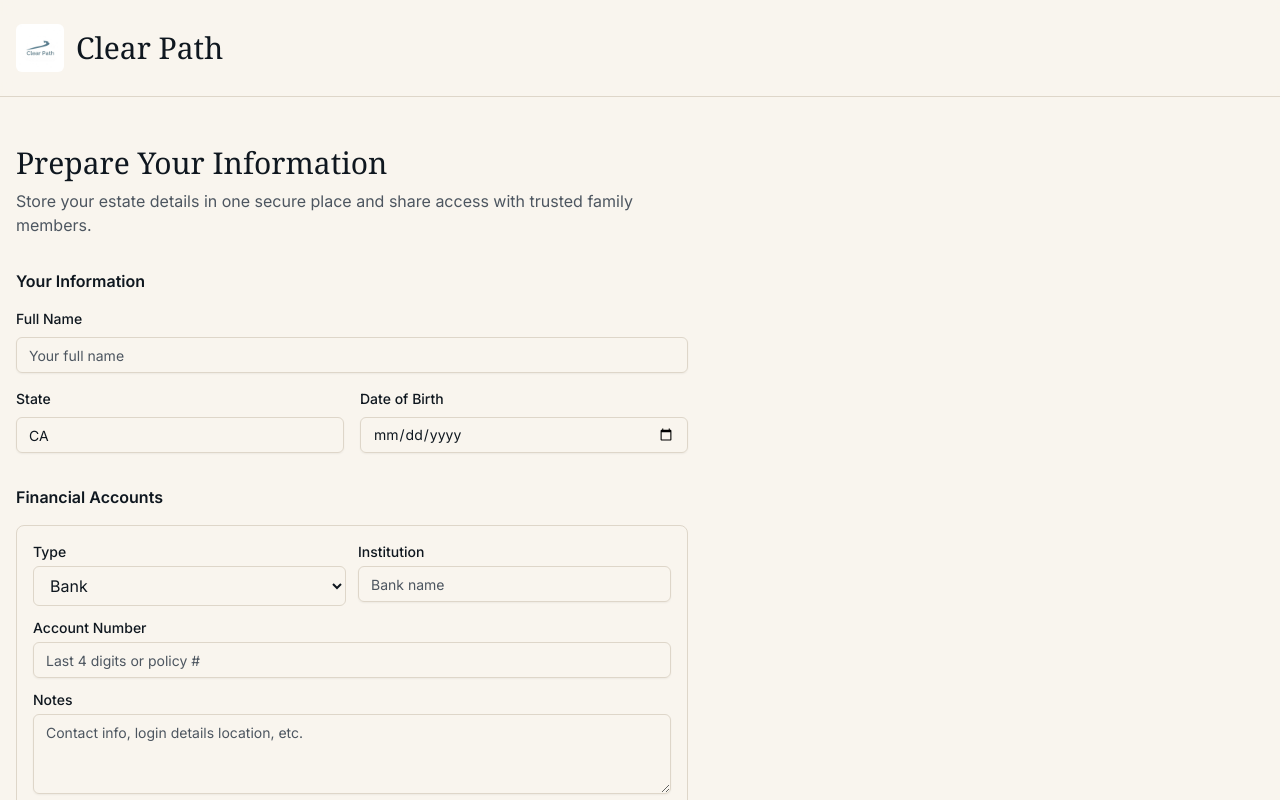
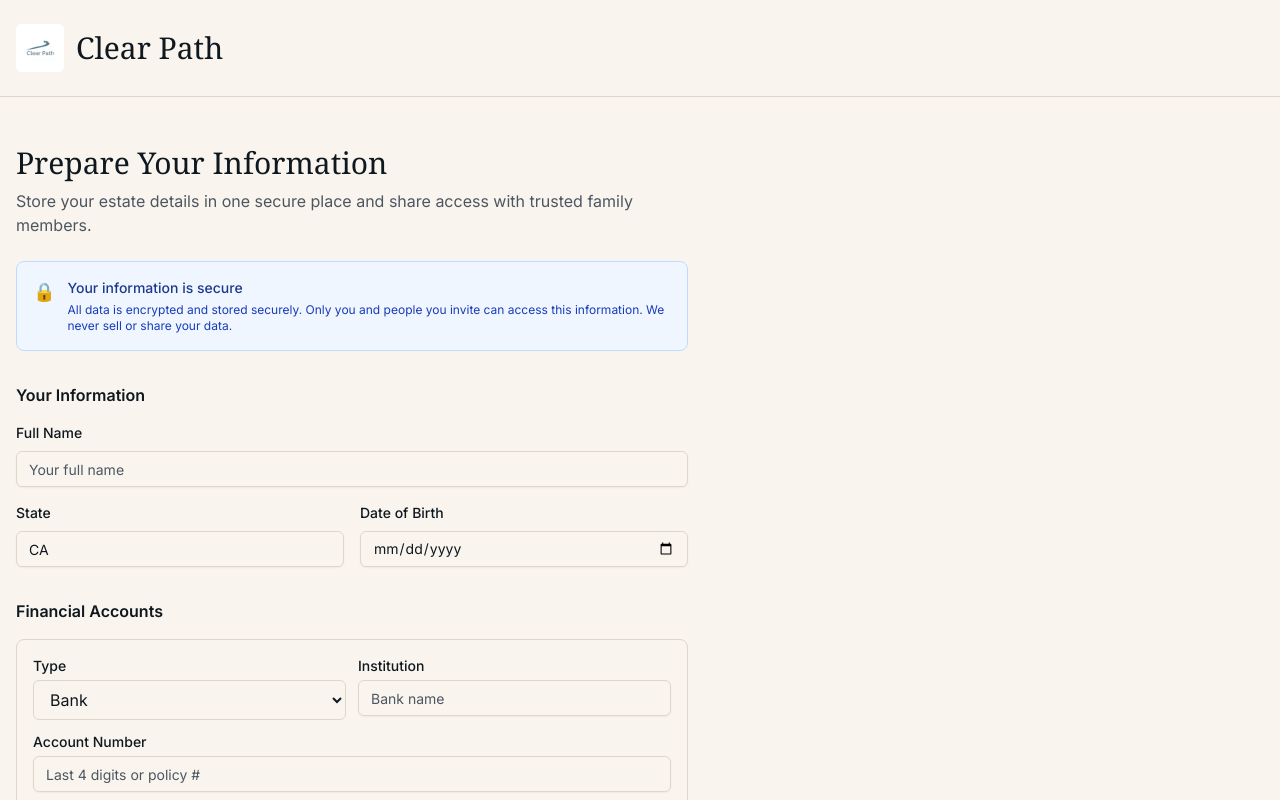
Before and after one commit to dianagolduber/clearpath, a Next.js app: page /prepare in a window 1280 px wide. Shown: the top 800 px of the page. Built offline with nearby package versions, Linux system fonts and the light colour scheme.

Commit message:
feat: add security messaging to form\n\nInclude encrypted data access and privacy assurance callout.

```diff
--- a/app/prepare/page.tsx
+++ b/app/prepare/page.tsx
@@ -60,7 +60,20 @@ export default function PreparePage() {
       <div className="container mx-auto px-4 py-12">
         <div className="max-w-2xl">
           <h2 className="font-serif text-3xl text-foreground mb-2">Prepare Your Information</h2>
-          <p className="text-muted-foreground mb-8">Store your estate details in one secure place and share access with trusted family members.</p>
+          <p className="text-muted-foreground mb-6">Store your estate details in one secure place and share access with trusted family members.</p>
+
+          {/* Security Notice */}
+          <div className="bg-blue-50 border border-blue-200 rounded-lg p-4 mb-8">
+            <div className="flex gap-3">
+              <div className="text-blue-600 font-bold text-lg">🔒</div>
+              <div>
+                <p className="font-medium text-blue-900 text-sm">Your information is secure</p>
+                <p className="text-blue-800 text-xs mt-1">
+                  All data is encrypted and stored securely. Only you and people you invite can access this information. We never sell or share your data.
+                </p>
+              </div>
+            </div>
+          </div>
 
           {error && <div className="bg-red-50 text-red-700 p-4 rounded-lg mb-6">{error}</div>}
 
```
